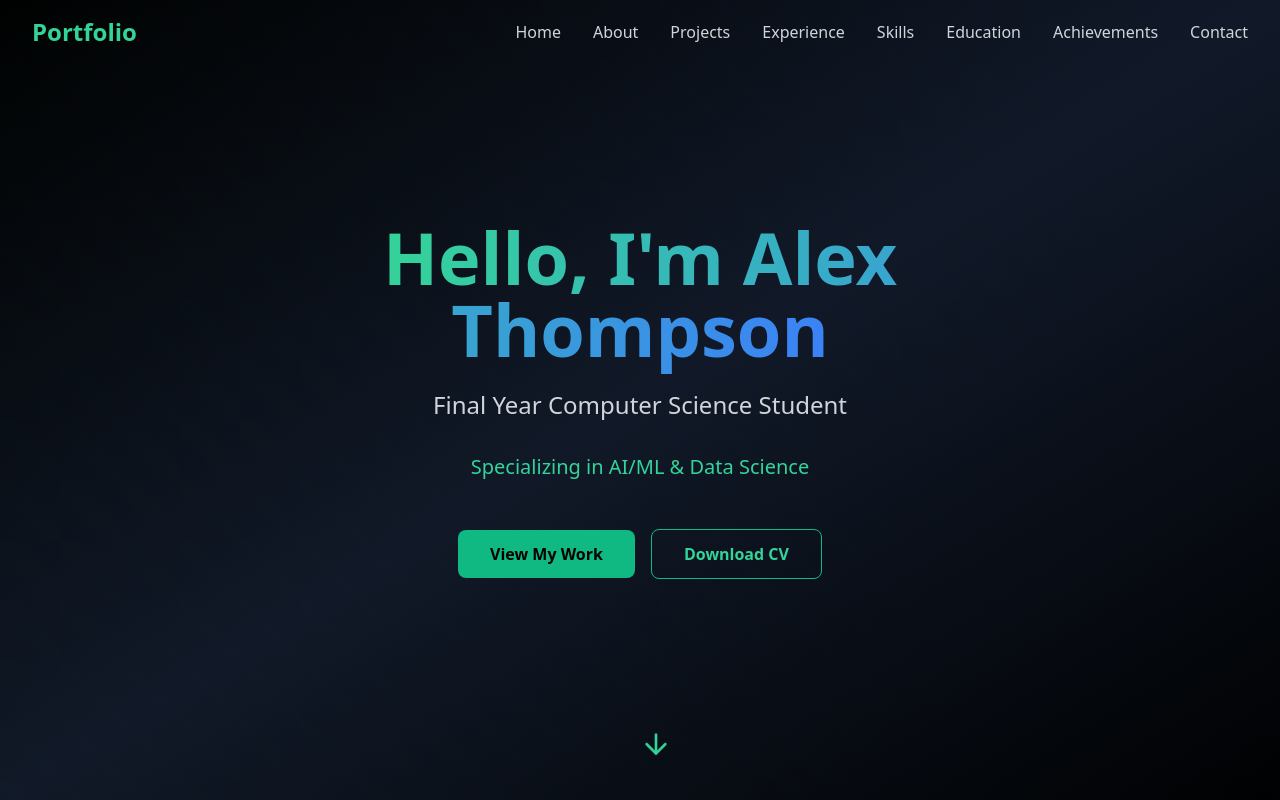
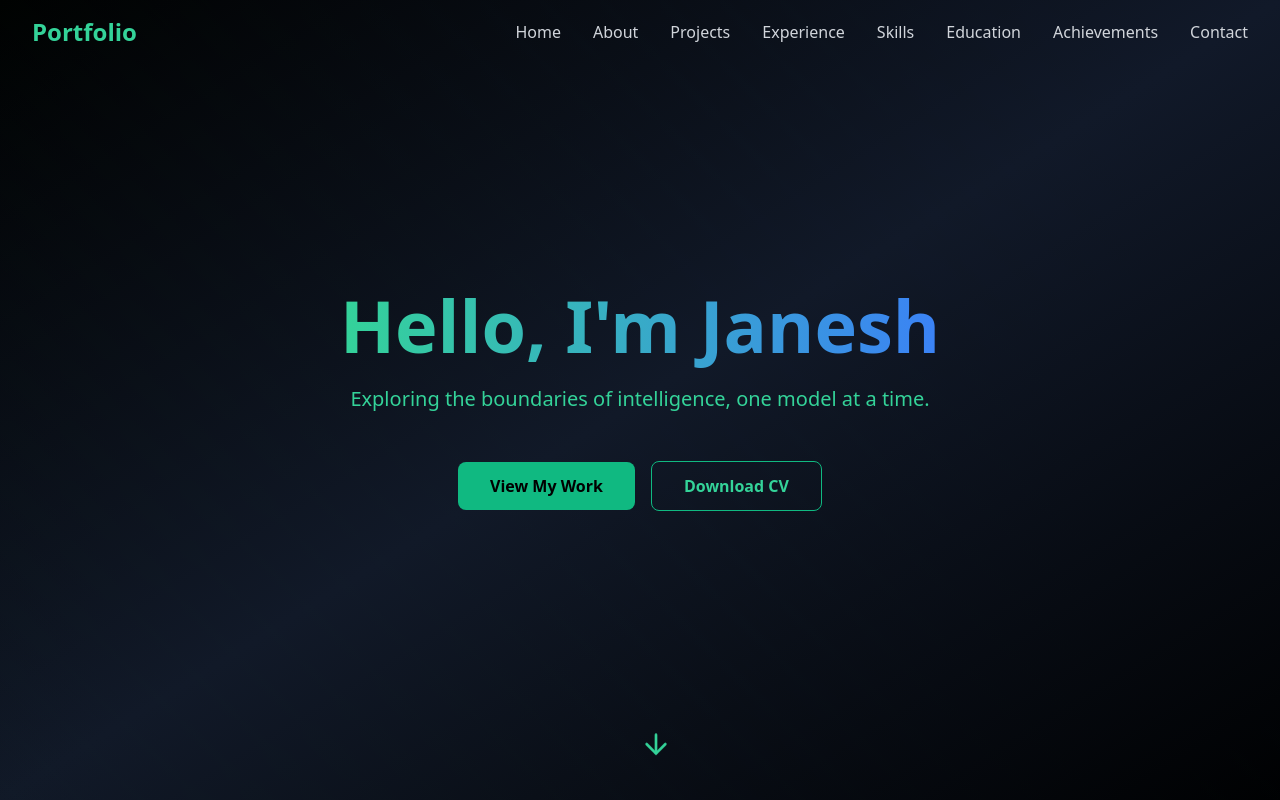
Before and after one commit to Janesh-e/portfolio-v1, a React (Vite) app: page / in a window 1280 px wide. Shown: the top 800 px of the page. Built offline with nearby package versions, Linux system fonts and the light colour scheme.

Commit message:
Update Hero.tsx

```diff
--- a/src/components/Hero.tsx
+++ b/src/components/Hero.tsx
@@ -13,22 +13,14 @@ const Hero = () => {
       <div className="text-center z-10 max-w-4xl mx-auto px-4">
         <div className="mb-6">
           <ScrambleText
-            text="Hello, I'm Alex Thompson"
+            text="Hello, I'm Janesh"
             className="text-5xl md:text-7xl font-bold bg-gradient-to-r from-emerald-400 to-blue-500 bg-clip-text text-transparent"
-          />
-        </div>
-
-        <div className="mb-8">
-          <ScrambleText
-            text="Final Year Computer Science Student"
-            className="text-xl md:text-2xl text-gray-300 font-light"
-            delay={500}
           />
         </div>
 
         <div className="mb-12">
           <ScrambleText
-            text="Specializing in AI/ML & Data Science"
+            text="Exploring the boundaries of intelligence, one model at a time."
             className="text-lg md:text-xl text-emerald-400 font-medium"
             delay={1000}
           />
```
